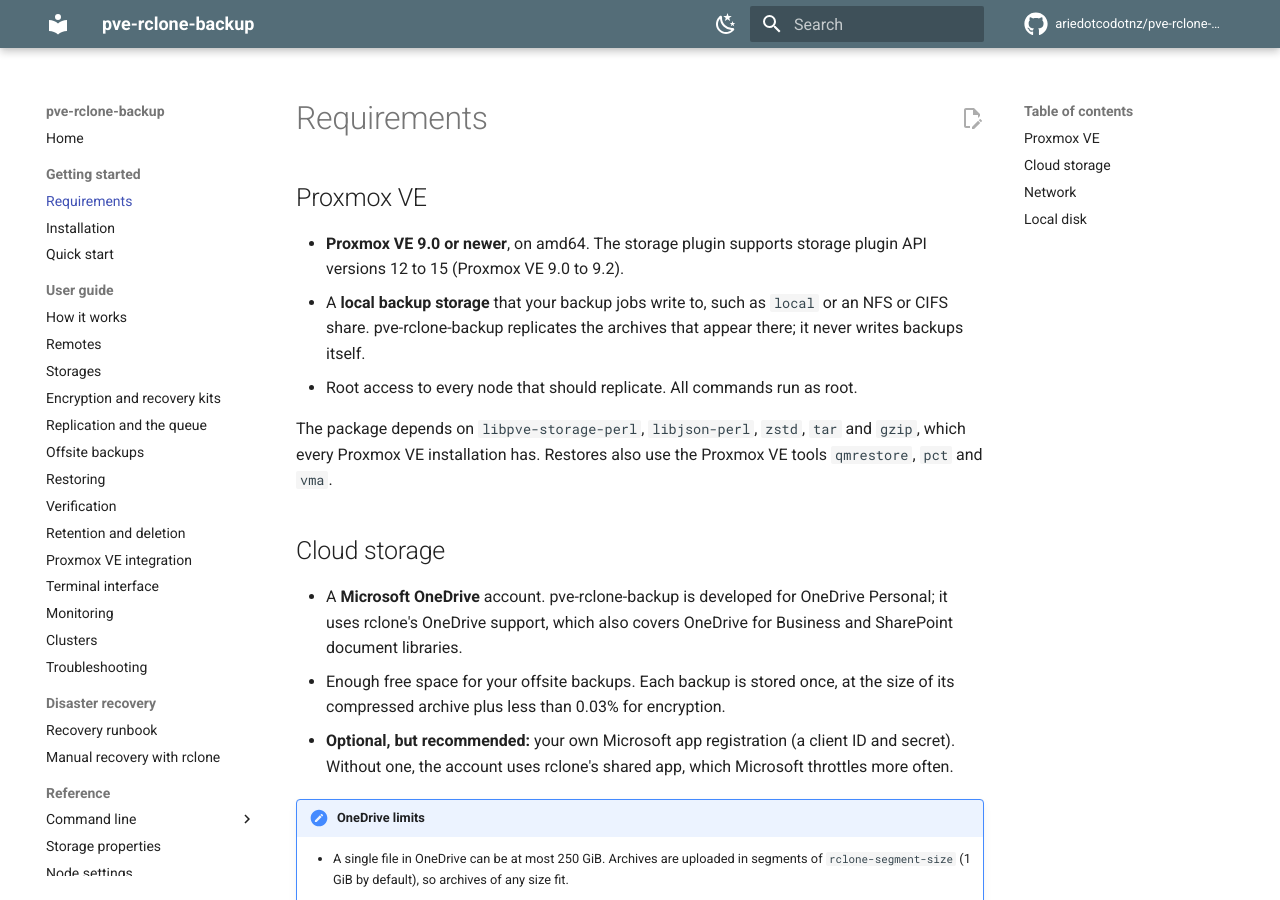
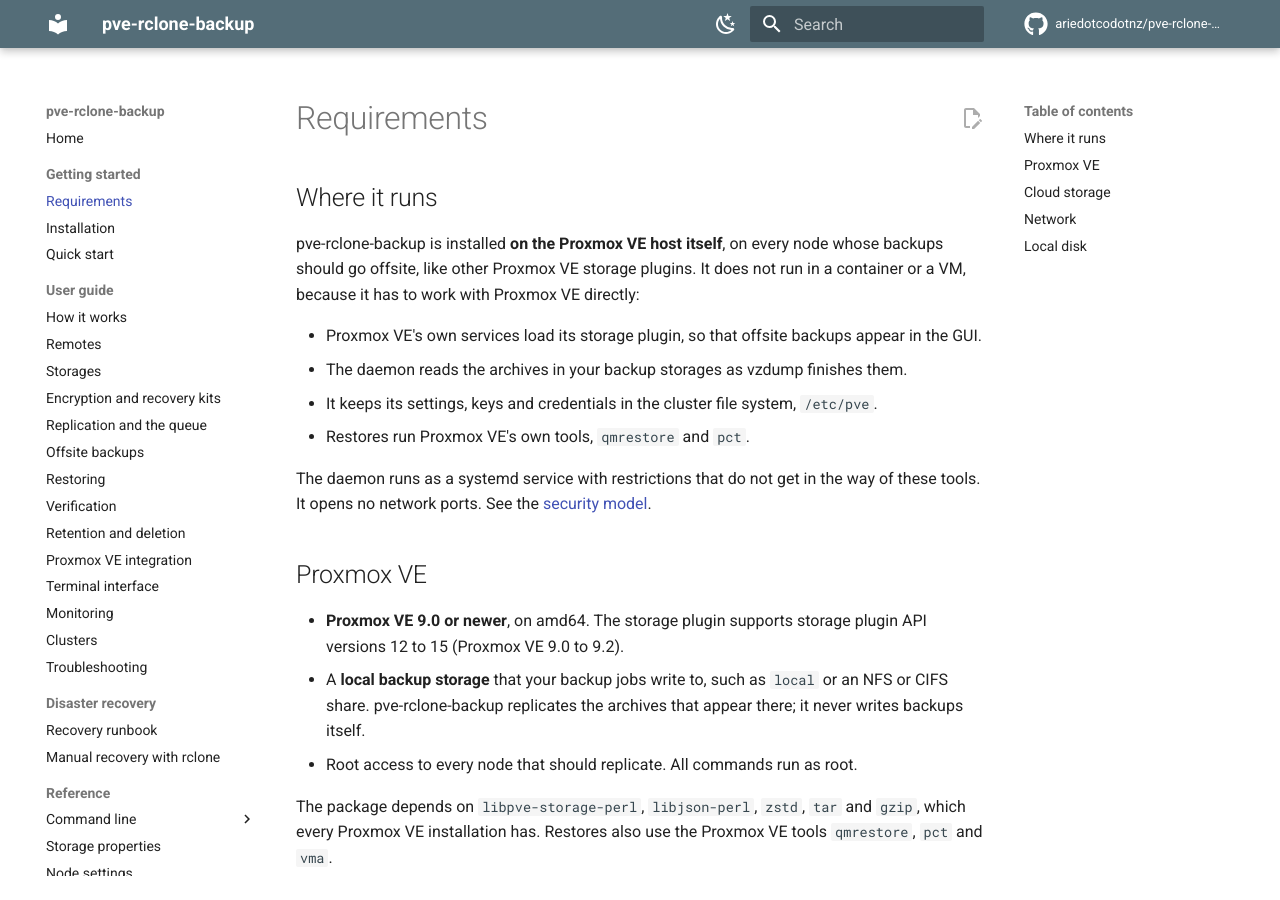
Before and after one commit to ariedotcodotnz/pve-rclone-backup, an MkDocs documentation site: the page built from docs/getting-started/requirements.md, in a window 1280 px wide and 900 px high. Built offline with MkDocs 1.6.1 and Material for MkDocs 9.7.7, drawn with Linux system fonts in a browser that asks for light colours; comment, search, counter and statistics services are not loaded.

Commit message:
Document that the package runs on the Proxmox VE host
Explain why it is installed on every node rather than in a container or
VM: PVE's services load the storage plugin, the daemon reads the backup
storages and /etc/pve, and restores run qmrestore and pct.

```diff
--- a/docs/getting-started/requirements.md
+++ b/docs/getting-started/requirements.md
@@ -1,4 +1,18 @@
 # Requirements
+
+## Where it runs
+
+pve-rclone-backup is installed **on the Proxmox VE host itself**, on every node whose backups
+should go offsite, like other Proxmox VE storage plugins. It does not run in a container or a VM,
+because it has to work with Proxmox VE directly:
+
+- Proxmox VE's own services load its storage plugin, so that offsite backups appear in the GUI.
+- The daemon reads the archives in your backup storages as vzdump finishes them.
+- It keeps its settings, keys and credentials in the cluster file system, `/etc/pve`.
+- Restores run Proxmox VE's own tools, `qmrestore` and `pct`.
+
+The daemon runs as a systemd service with restrictions that do not get in the way of these tools.
+It opens no network ports. See the [security model](../reference/security.md).
 
 ## Proxmox VE
 
```
Also changed, not shown: docs/guide/troubleshooting.md (+3 -0 lines).
